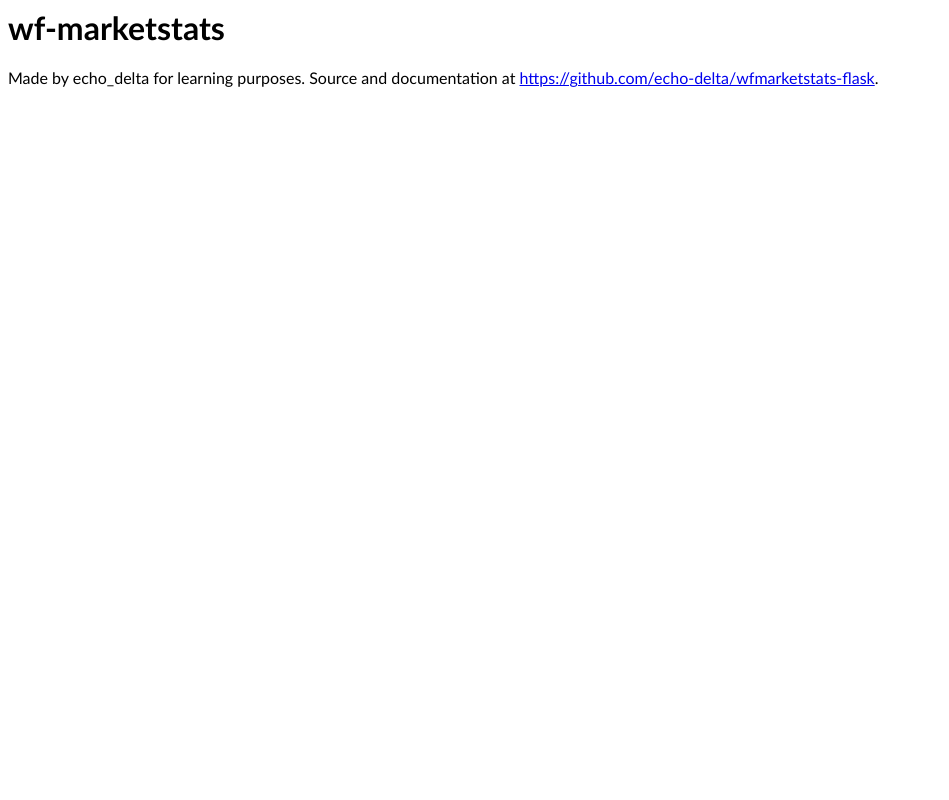
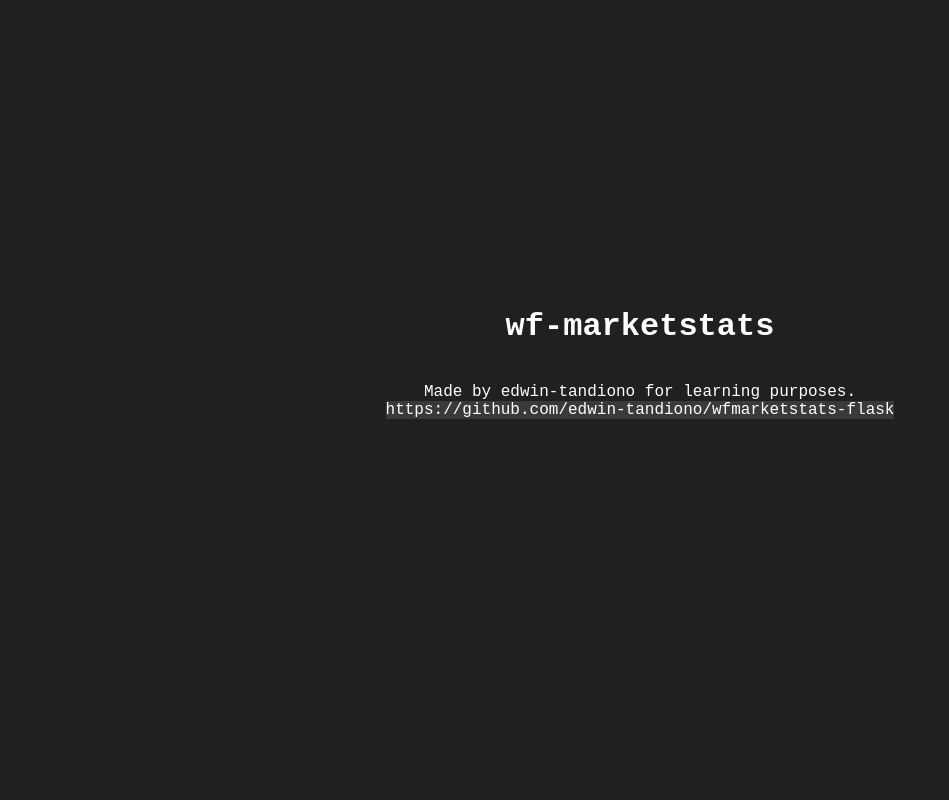
Before and after one commit to edwin-tandiono/wfmarketstats-flask, a Flask app: page / in a window 1280 px wide. Shown: the whole page, without its empty margins (0-949 px from the left). Run offline with Flask 2, Linux system fonts and the light colour scheme.

Commit message:
feat(page): Update index

```diff
--- a/static/custom.css
+++ b/static/custom.css
@@ -1,3 +1,24 @@
 body {
-	font-family: "Trebuchet MS";
+	background: #202020;
+	font-family: "courier new", "arial";
 }
+
+.main {
+	align-items: center;
+	color: #ffffff;
+	display: flex;
+	flex-direction: column;
+	height: 90%;
+	justify-content: center;
+	text-align: center;
+}
+
+a {
+	background: #3a3a3a;
+	color: #ffffff;
+	text-decoration: none;
+}
+
+a:hover {
+	background: #4b4b4b;
+}
--- a/templates/index.html
+++ b/templates/index.html
@@ -7,8 +7,14 @@
 		<link rel= "stylesheet" type= "text/css" href= "{{ url_for('static',filename='custom.css') }}">
 	</head>
 	<body>
-		<h1>wf-marketstats</h1>
-		<p1>Made by echo_delta for learning purposes. Source and documentation at <a href="https://github.com/echo-delta/wfmarketstats-flask">https://github.com/echo-delta/wfmarketstats-flask</a>.
+		<div class="main">
+			<h1>wf-marketstats</h1>
+			<p>
+				Made by edwin-tandiono for learning purposes.
+				<br />
+				<a href="https://github.com/edwin-tandiono/wfmarketstats-flask">https://github.com/edwin-tandiono/wfmarketstats-flask</a>
+			</p>
+		</div>
 	</body>
 
 </html>
```
